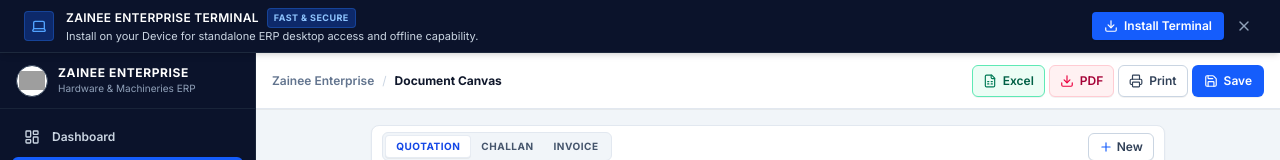
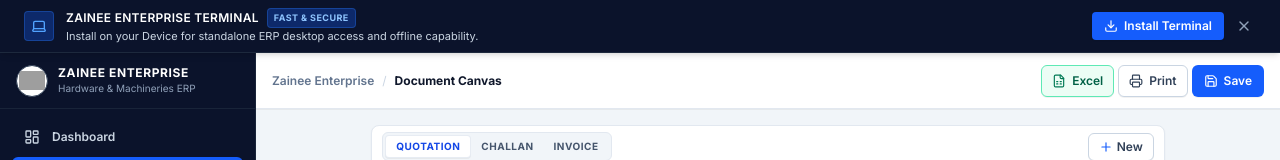
Before and after one commit to mohammedpaghdiwala13579/Zainee-Enterprise, a React (Vite) app: page / in a window 1280 px wide. Shown: the top 160 px of the page. Built offline with nearby package versions, Linux system fonts and the light colour scheme; no server answers; the database is empty; grey boxes are pictures that could not be loaded.

Commit message:
refactor: remove direct PDF download button from TopNav

```diff
--- a/src/components/ErpTopNav.tsx
+++ b/src/components/ErpTopNav.tsx
@@ -3,7 +3,6 @@ import {
   Menu,
   Save,
   Printer,
-  Download,
   FolderKanban,
   Laptop,
   FileSpreadsheet
@@ -106,21 +105,6 @@ export default function ErpTopNav({
               </button>
             )}
 
-            {/* Direct PDF Download */}
-            {onDownloadPDF && (
-              <button
-                type="button"
-                id="topnav-btn-pdf"
-                onClick={onDownloadPDF}
-                disabled={isGeneratingPDF}
-                className="h-8 px-2.5 bg-rose-50 hover:bg-rose-100 text-rose-800 hover:text-rose-900 border border-rose-200 rounded-md text-xs font-semibold flex items-center gap-1.5 shadow-2xs transition-colors cursor-pointer disabled:opacity-50"
-                title="Download PDF Document"
-              >
-                <Download className="h-3.5 w-3.5 text-rose-600" />
-                <span className="hidden sm:inline">{isGeneratingPDF ? "Generating..." : "PDF"}</span>
-              </button>
-            )}
-
             {/* Print / Save PDF */}
             <button
               type="button"
```
